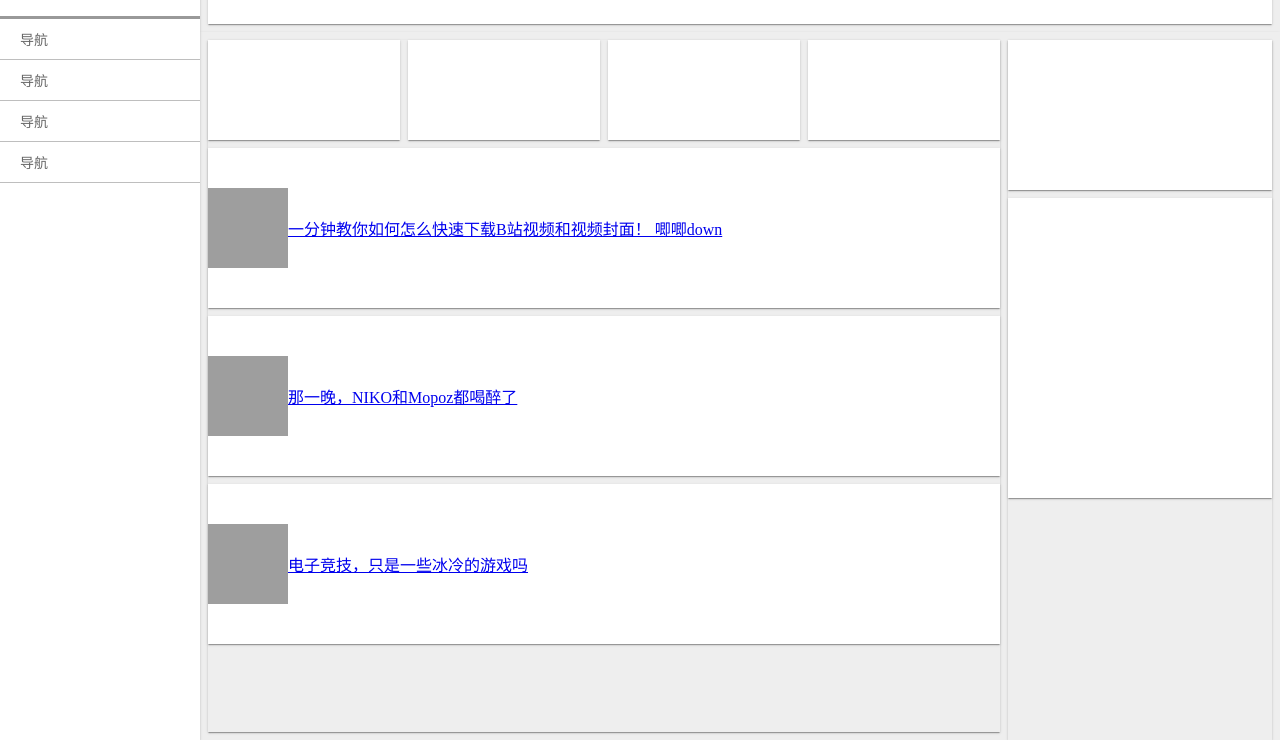
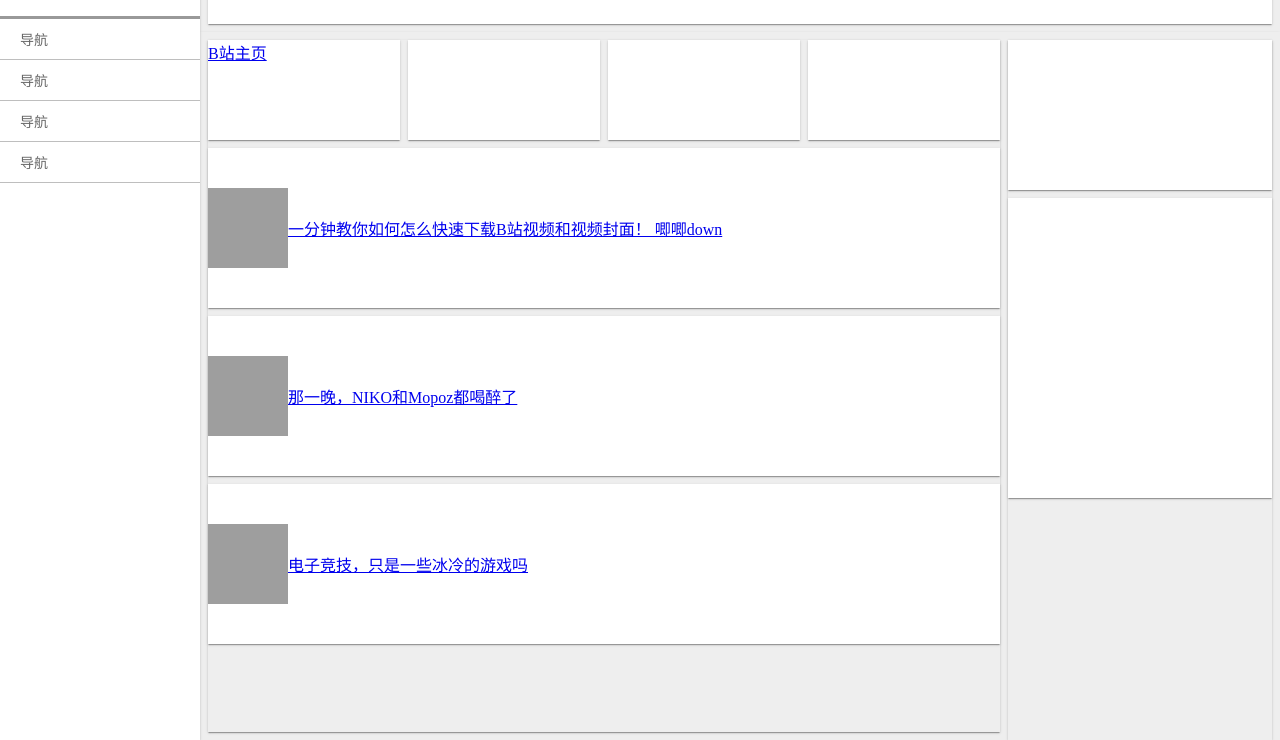
Before and after one commit to Zhe-SH-CN/re-01, a plain HTML site: page index.html in a window 1280 px wide. Shown: the part 60-800 px from the top of the page. Drawn offline with Linux system fonts and the light colour scheme; grey boxes are pictures that could not be loaded.

Commit message:
Update index.html

```diff
--- a/index.html
+++ b/index.html
@@ -122,7 +122,9 @@
             <div
               style="height: 100px"
               class="shuJu baiSe flex1 mgr8 shadow"
-            ></div>
+            >
+            <a href="https://space.bilibili.com/626749843">B站主页</a>
+            </div>
             <div
               style="height: 100px"
               class="shuJu baiSe flex1 mgr8 shadow"
```
